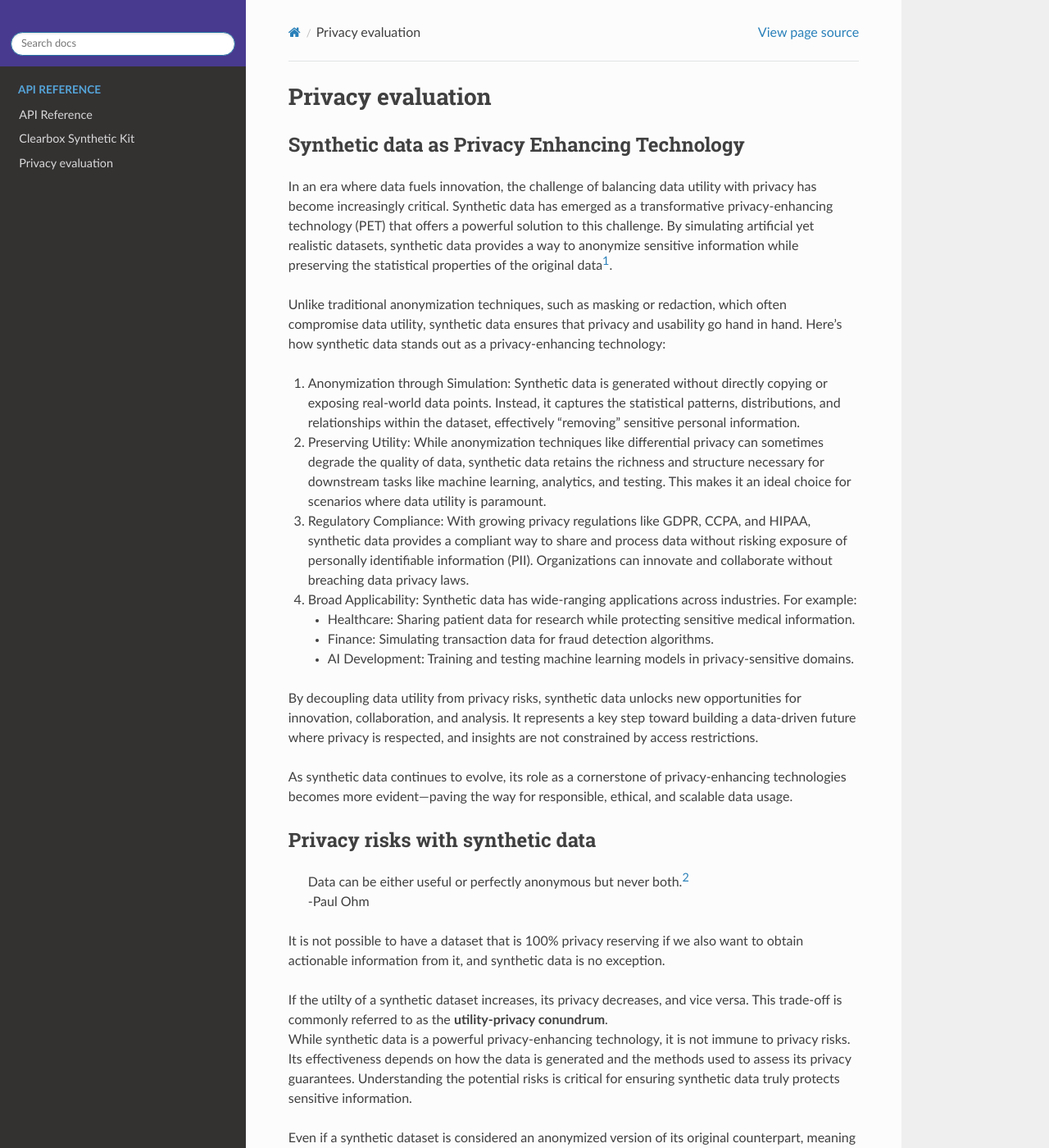
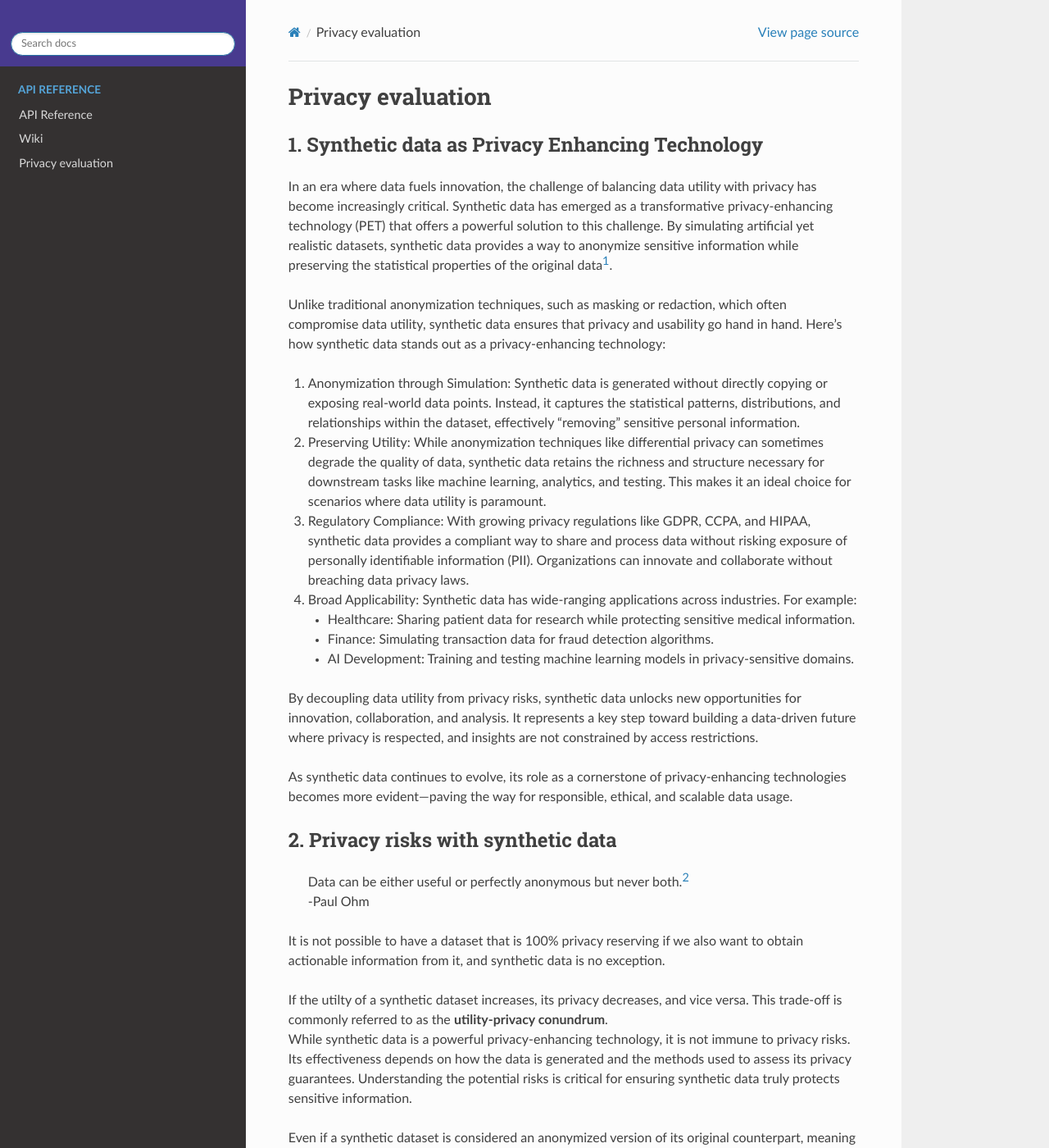
Before and after one commit to Clearbox-AI/clearbox-synthetic-kit, a Sphinx documentation site: the page built from docs/source/wiki/wiki_md/privacy.md, in a window 1280 px wide and 1400 px high. Shown: the whole window at 82% size. Built offline with Sphinx 7.4.7 and the Read the Docs theme 3.1.0, drawn with Linux system fonts in a browser that asks for light colours; pages that are not in the unit, such as notebooks, are missing from menus; some of the changed text lies outside the part shown.

Commit message:
minor fix

```diff
--- a/docs/source/api/api.rst
+++ b/docs/source/api/api.rst
@@ -4,6 +4,6 @@
 .. toctree::
    :maxdepth: 1
 
-   api/clearbox_synthetic.utils.rst
-   api/clearbox_synthetic.generation.rst
-   api/clearbox_synthetic.evaluation.rst
+   clearbox_synthetic.utils.rst
+   clearbox_synthetic.generation.rst
+   clearbox_synthetic.evaluation.rst
--- a/docs/source/wiki/wiki_md/privacy.md
+++ b/docs/source/wiki/wiki_md/privacy.md
@@ -1,5 +1,5 @@
 # Privacy evaluation
-## Synthetic data as Privacy Enhancing Technology
+## 1. Synthetic data as Privacy Enhancing Technology
 In an era where data fuels innovation, the challenge of balancing data utility with privacy has become increasingly critical. Synthetic data has emerged as a transformative privacy-enhancing technology (PET) that offers a powerful solution to this challenge. By simulating artificial yet realistic datasets, synthetic data provides a way to anonymize sensitive information while preserving the statistical properties of the original data[^1].
 
 Unlike traditional anonymization techniques, such as masking or redaction, which often compromise data utility, synthetic data ensures that privacy and usability go hand in hand. Here's how synthetic data stands out as a privacy-enhancing technology:
@@ -24,7 +24,7 @@
 
 As synthetic data continues to evolve, its role as a cornerstone of privacy-enhancing technologies becomes more evident—paving the way for responsible, ethical, and scalable data usage.
 
-## Privacy risks with synthetic data
+## 2. Privacy risks with synthetic data
 > Data can be either useful or perfectly anonymous but never both.[^2]<br>
 > -Paul Ohm
 
```
Also changed, not shown: other parts of docs/source/wiki/wiki_md/privacy.md (+3 -3 lines), docs/source/wiki/wiki_md/intro.md (+1 -1 lines).
